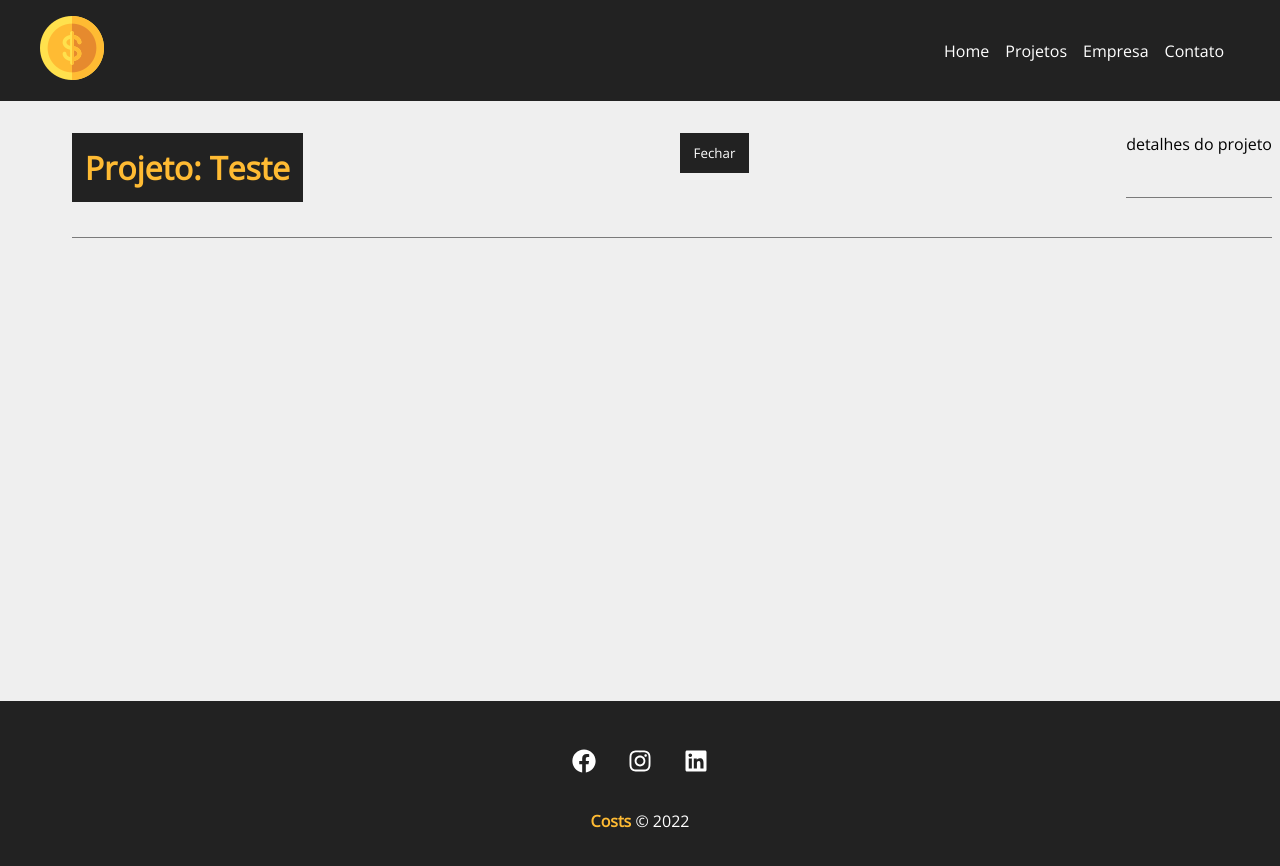
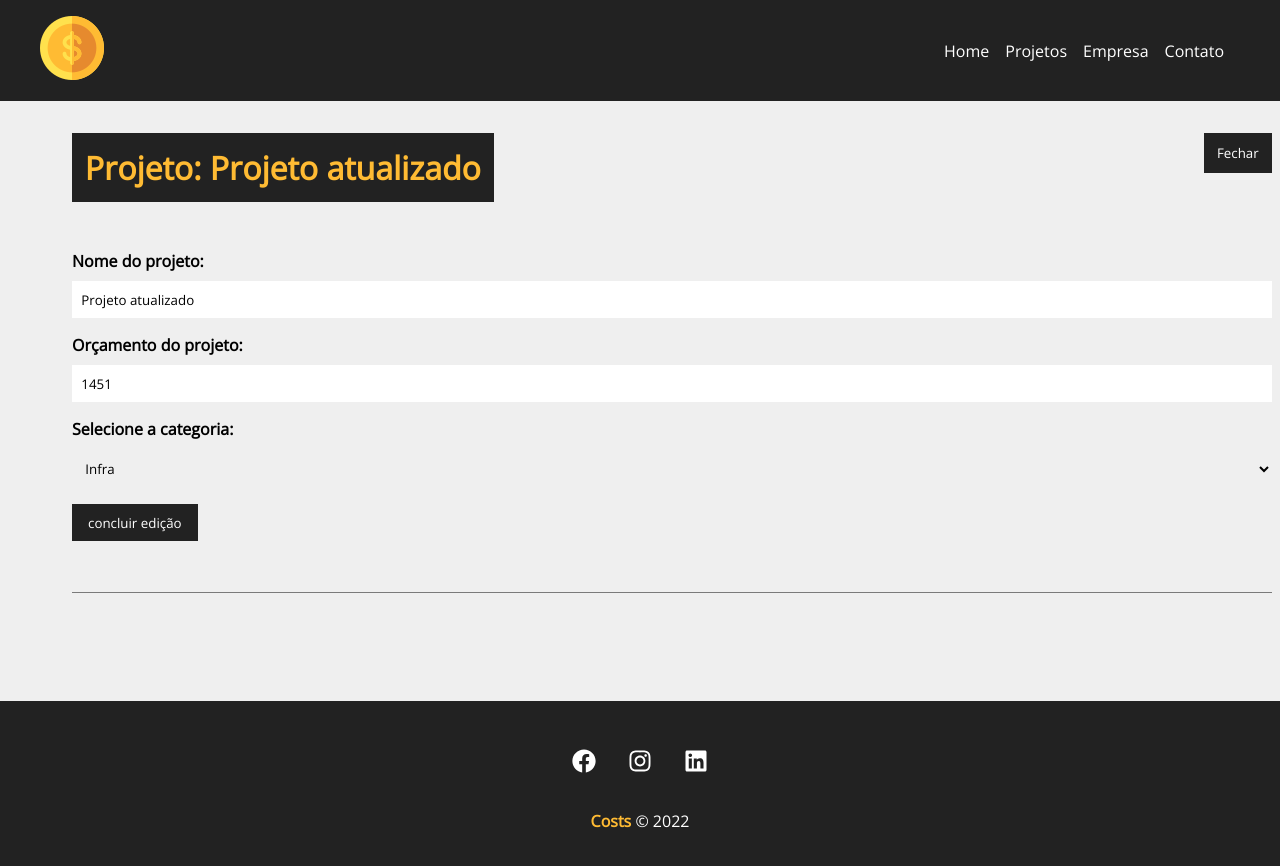
Before and after one commit to Nadiamizael/Estudos-React-Costs, a React (Create React App) app: page /project/1 in a window 1280 px wide. Both pictures are taken after a click on the button "Editar Projeto". Shown: the top 866 px of the page. Built offline with nearby package versions, Linux system fonts and the light colour scheme; data requests are answered from the project's data file; a web font is replaced by a local one.

Commit message:
wip: add method patch

```diff
--- a/db.json
+++ b/db.json
@@ -1,11 +1,11 @@
 {
   "projects": [
     {
-      "name": "Teste ",
-      "budget": "14000",
+      "name": "Projeto atualizado",
+      "budget": "1451",
       "category": {
-        "id": "2",
-        "name": "Desenvolvimento"
+        "id": "1",
+        "name": "Infra"
       },
       "cost": 0,
       "services": [],
--- a/src/components/pages/Project.js
+++ b/src/components/pages/Project.js
@@ -4,12 +4,16 @@
 
 import Loading from "../layout/Loading";
 import Container from "../layout/Container";
+import Message from "../layout/Message";
+import ProjectForm from "../project/ProjectForm";
 
 function Project() {
   const { id } = useParams();
 
   const [project, setProject] = useState([]);
   const [showProjectForm, setShowProjectForm] = useState(false);
+  const [message, setMessage] = useState();
+  const [type, setType] = useState();
 
   useEffect(() => {
     setTimeout(() => {
@@ -27,6 +31,30 @@
     }, 300);
   }, [id]);
 
+  function editPost(project) {
+    if (project.budget < project.cost) {
+      setMessage("O orçamento não pode ser menor que o custo do projeto!");
+      setType("error");
+      return false;
+    }
+
+    fetch(`http://localhost:5000/projects/${project.id}`, {
+      method: "PATCH",
+      headers: {
+        "Content-Type": "application/json",
+      },
+      body: JSON.stringify(project),
+    })
+      .then((resp) => resp.json())
+      .then((data) => {
+        setProject(data);
+        setShowProjectForm(false);
+        setMessage("Projeto atualizado!");
+        setType("success");
+      })
+      .catch((err) => console.log(err));
+  }
+
   function toggleProjectForm() {
     setShowProjectForm(!showProjectForm);
   }
@@ -36,6 +64,7 @@
       {project.name ? (
         <div className={styles.project_details}>
           <Container customClass="column">
+            {message && <Message type={type} msg={message} />}
             <div className={styles.details_container}>
               <h1>Projeto: {project.name}</h1>
               <button className={styles.btn} onClick={toggleProjectForm}>
@@ -54,8 +83,12 @@
                   </p>
                 </div>
               ) : (
-                <div className={styles.details_container}>
-                  <p>detalhes do projeto</p>
+                <div className={styles.project_info}>
+                  <ProjectForm
+                    handleSubmit={editPost}
+                    btnText="concluir edição"
+                    projectData={project}
+                  />
                 </div>
               )}
             </div>
```
